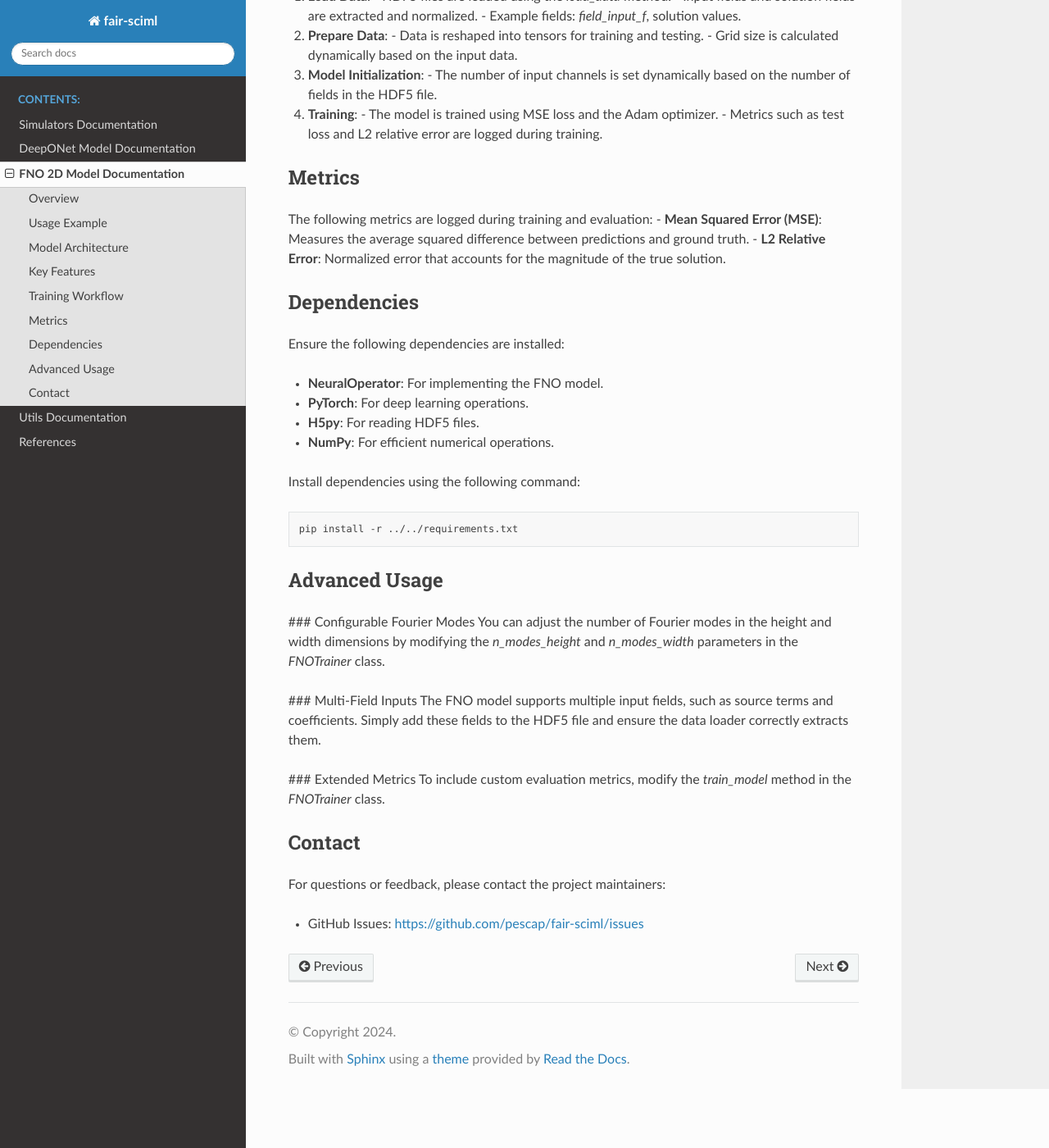
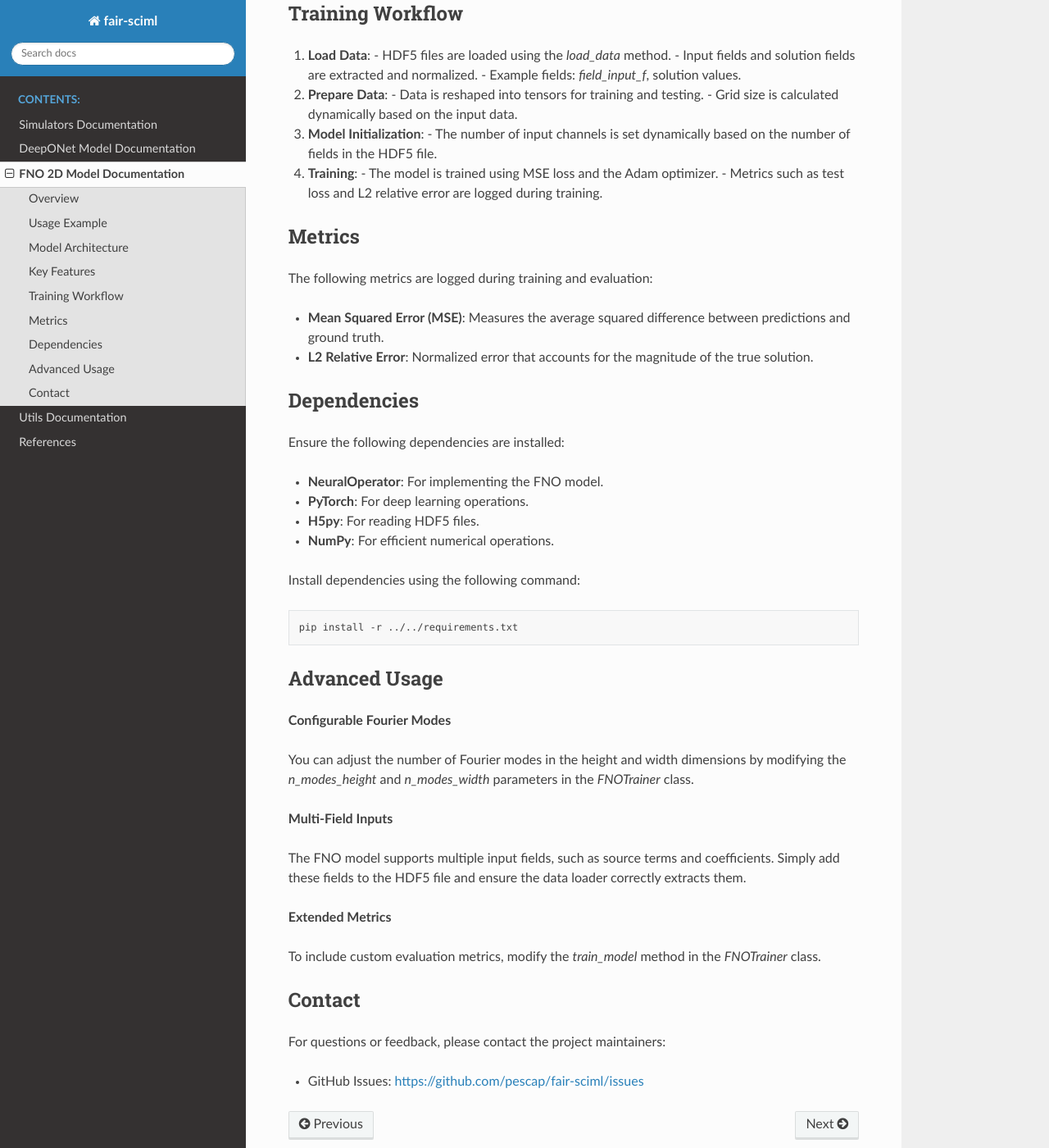
Before and after one commit to pescap/fair-sciml, a Sphinx documentation site: the page built from docs/fno.rst, in a window 1280 px wide and 1400 px high, scrolled down 1547 px. Shown: the whole window at 82% size. Built offline with Sphinx 7.4.7 and the Read the Docs theme 3.1.0, drawn with Linux system fonts in a browser that asks for light colours; some of the changed text lies outside the part shown.

Commit message:
Fixed ReadTheDocs Formatting

```diff
--- a/docs/fno.rst
+++ b/docs/fno.rst
@@ -41,7 +41,8 @@ The FNO 2D model operates on grid-based data with the following architecture:
 - **Output Channels**:
   - 1 output channel, representing the solution field.
 
-### Layers
+**Layers**
+
 - **Fourier Layers**:
   - Captures global spatial dependencies using Fourier transforms.
   - Operates on the input grid with specified modes in the height and width dimensions.
@@ -51,10 +52,12 @@ The FNO 2D model operates on grid-based data with the following architecture:
 - **Final Projection Layer**:
   - Maps the output of Fourier layers to the solution domain.
 
-### Activation Function
+**Activation Function**
+
 - ReLU activation is applied in intermediate layers.
 
-### Optimizer
+**Optimizer**
+
 - Adam optimizer with configurable learning rate.
 
 Key Features
@@ -92,6 +95,7 @@ Metrics
 -------
 
 The following metrics are logged during training and evaluation:
+
 - **Mean Squared Error (MSE)**: Measures the average squared difference between predictions and ground truth.
 - **L2 Relative Error**: Normalized error that accounts for the magnitude of the true solution.
 
@@ -114,13 +118,16 @@ Install dependencies using the following command:
 Advanced Usage
 --------------
 
-### Configurable Fourier Modes
+**Configurable Fourier Modes**
+
 You can adjust the number of Fourier modes in the height and width dimensions by modifying the `n_modes_height` and `n_modes_width` parameters in the `FNOTrainer` class.
 
-### Multi-Field Inputs
+**Multi-Field Inputs**
+
 The FNO model supports multiple input fields, such as source terms and coefficients. Simply add these fields to the HDF5 file and ensure the data loader correctly extracts them.
 
-### Extended Metrics
+**Extended Metrics**
+
 To include custom evaluation metrics, modify the `train_model` method in the `FNOTrainer` class.
 
 Contact
```
Also changed, not shown: docs/deeponet.rst (+19 -8 lines), docs/simulators.rst (+10 -2 lines).
